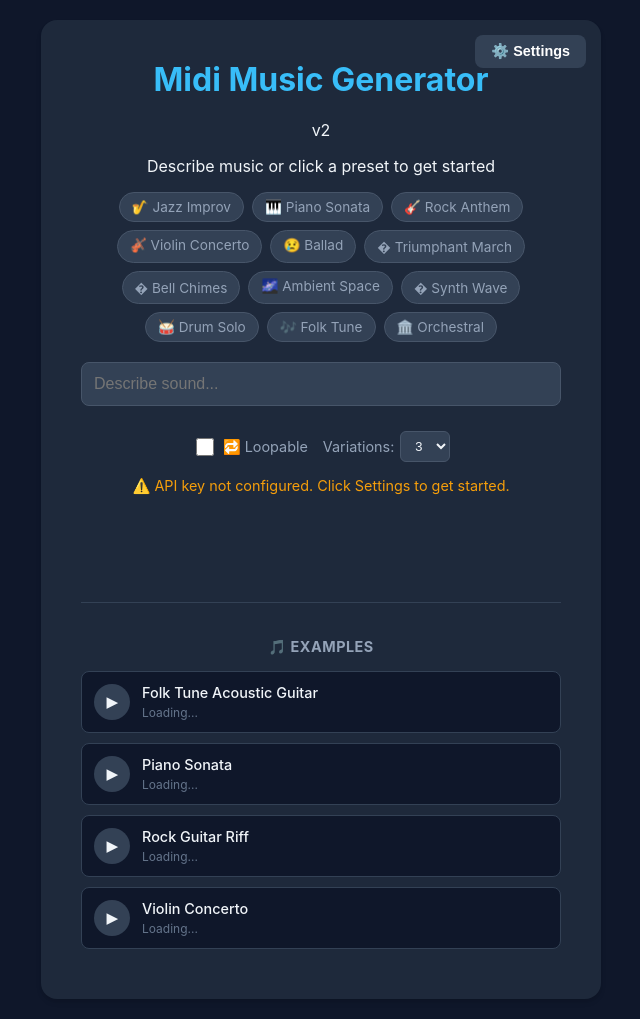
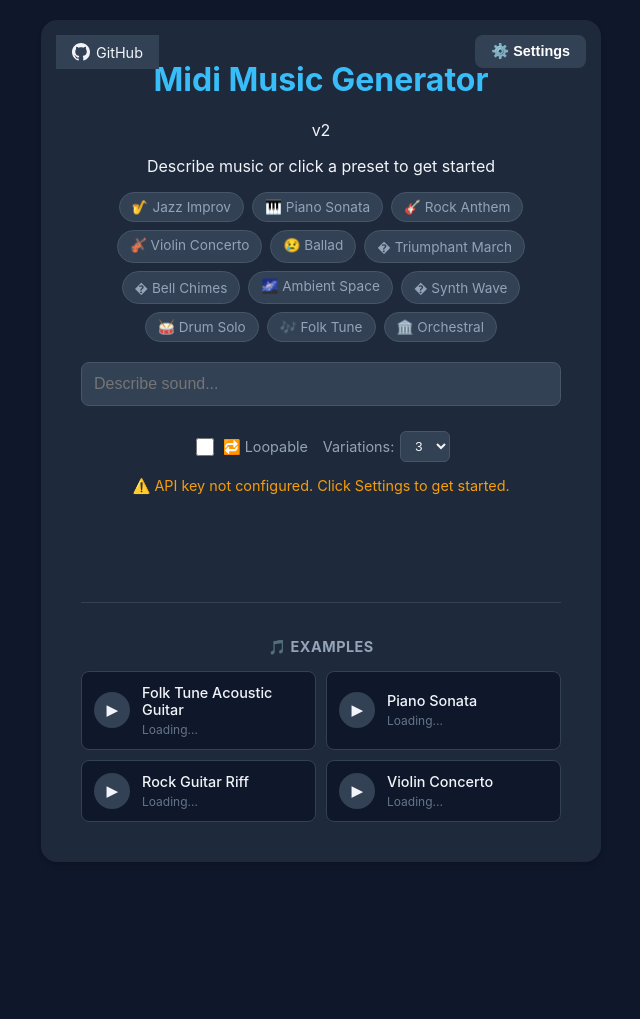
Before and after one commit to addy999/midi-music-generator, a Flask app: page / in a window 1280 px wide. Shown: the whole page, without its empty margins (319-959 px from the left). After the commit the page ends 862 px from the top, so only its background shows below. Run offline with Flask 3, Linux system fonts and the light colour scheme; parts of the project's set-up code (start-up, migrations or seed data) failed here and were passed over.

Commit message:
add github btn

```diff
--- a/templates/index.html
+++ b/templates/index.html
@@ -3,7 +3,6 @@
   <head>
     <meta charset="UTF-8" />
     <title>Midi Music Generator</title>
-    <script src="https://unpkg.com/@tonejs/midi"></script>
     <style>
       body {
         font-family: -apple-system, BlinkMacSystemFont, "Segoe UI", Roboto,
@@ -88,6 +87,31 @@
         background: #334155;
         font-size: 0.9em;
         margin-top: 0;
+      }
+
+      .github-btn {
+        position: absolute;
+        top: 15px;
+        left: 15px;
+        width: auto;
+        padding: 8px 16px;
+        background: #334155;
+        font-size: 0.9em;
+        margin-top: 0;
+        display: flex;
+        align-items: center;
+        gap: 6px;
+        text-decoration: none;
+        color: #f1f5f9;
+        transition: background 0.2s;
+      }
+      .github-btn:hover {
+        background: #475569;
+      }
+      .github-icon {
+        width: 18px;
+        height: 18px;
+        fill: currentColor;
       }
 
       /* Settings Modal */
@@ -312,12 +336,16 @@
         text-transform: uppercase;
         letter-spacing: 0.5px;
       }
+      #examplesContainer {
+        display: grid;
+        grid-template-columns: repeat(2, 1fr);
+        gap: 10px;
+      }
       .example-item {
         background: #0f172a;
         border: 1px solid #334155;
         border-radius: 8px;
         padding: 12px;
-        margin-bottom: 10px;
         display: flex;
         align-items: center;
         gap: 12px;
@@ -370,6 +398,23 @@
       <h1>Midi Music Generator</h1>
       <p>v2</p>
       <p>Describe music or click a preset to get started</p>
+      <a
+        href="https://github.com/addy999/midi-music-generator"
+        target="_blank"
+        rel="noopener noreferrer"
+        class="github-btn"
+      >
+        <svg
+          class="github-icon"
+          viewBox="0 0 16 16"
+          xmlns="http://www.w3.org/2000/svg"
+        >
+          <path
+            d="M8 0C3.58 0 0 3.58 0 8c0 3.54 2.29 6.53 5.47 7.59.4.07.55-.17.55-.38 0-.19-.01-.82-.01-1.49-2.01.37-2.53-.49-2.69-.94-.09-.23-.48-.94-.82-1.13-.28-.15-.68-.52-.01-.53.63-.01 1.08.58 1.23.82.72 1.21 1.87.87 2.33.66.07-.52.28-.87.51-1.07-1.78-.2-3.64-.89-3.64-3.95 0-.87.31-1.59.82-2.15-.08-.2-.36-1.02.08-2.12 0 0 .67-.21 2.2.82.64-.18 1.32-.27 2-.27.68 0 1.36.09 2 .27 1.53-1.04 2.2-.82 2.2-.82.44 1.1.16 1.92.08 2.12.51.56.82 1.27.82 2.15 0 3.07-1.87 3.75-3.65 3.95.29.25.54.73.54 1.48 0 1.07-.01 1.93-.01 2.2 0 .21.15.46.55.38A8.013 8.013 0 0016 8c0-4.42-3.58-8-8-8z"
+          />
+        </svg>
+        GitHub
+      </a>
       <button class="settings-btn" onclick="openSettings()">⚙️ Settings</button>
 
       <!-- Preset Categories -->
@@ -755,11 +800,14 @@
         );
         currentExampleBtn = btn;
 
+        // Enable looping for examples
+        currentExampleAudio.loop = true;
+
         currentExampleAudio.play();
         btn.innerHTML = "⏸";
         btn.classList.add("playing");
 
-        // Handle when audio ends
+        // Handle when audio ends (won't happen with loop, but good for fallback)
         currentExampleAudio.onended = () => {
           btn.innerHTML = "▶";
           btn.classList.remove("playing");
```
